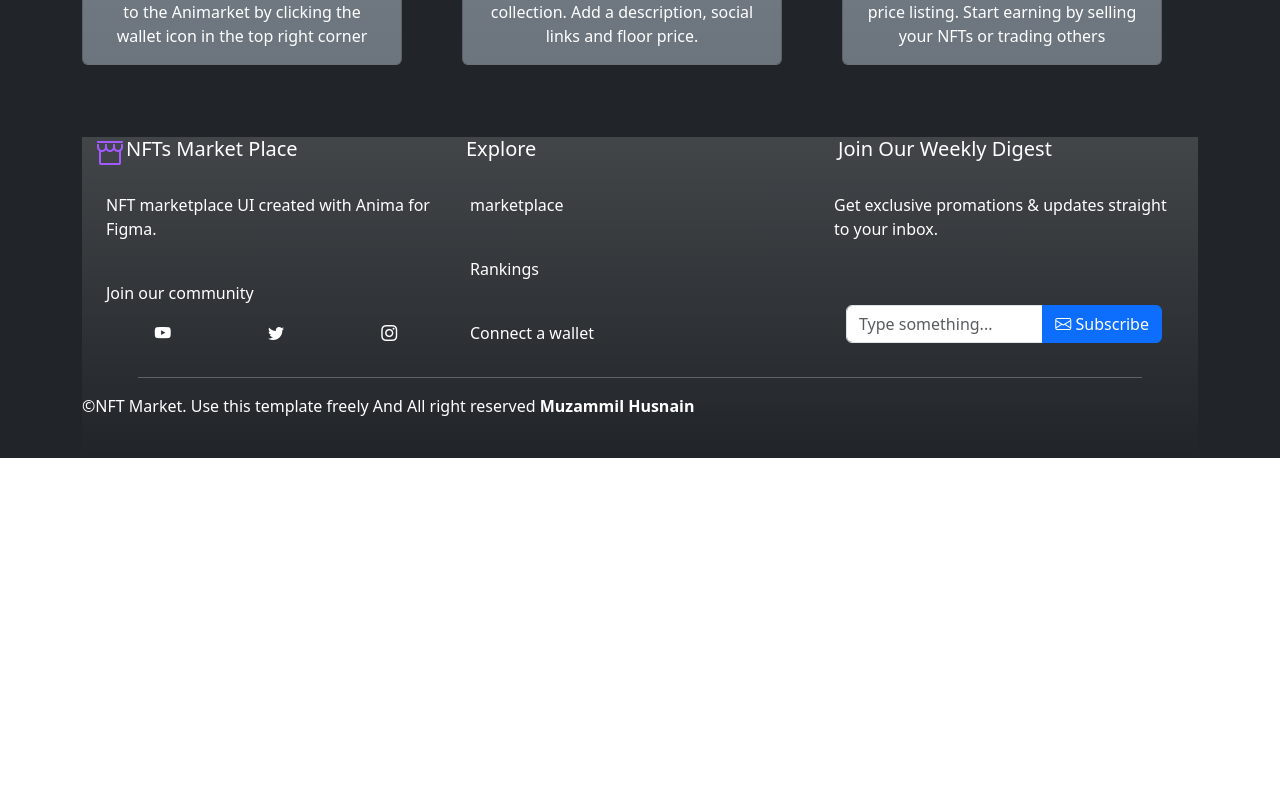
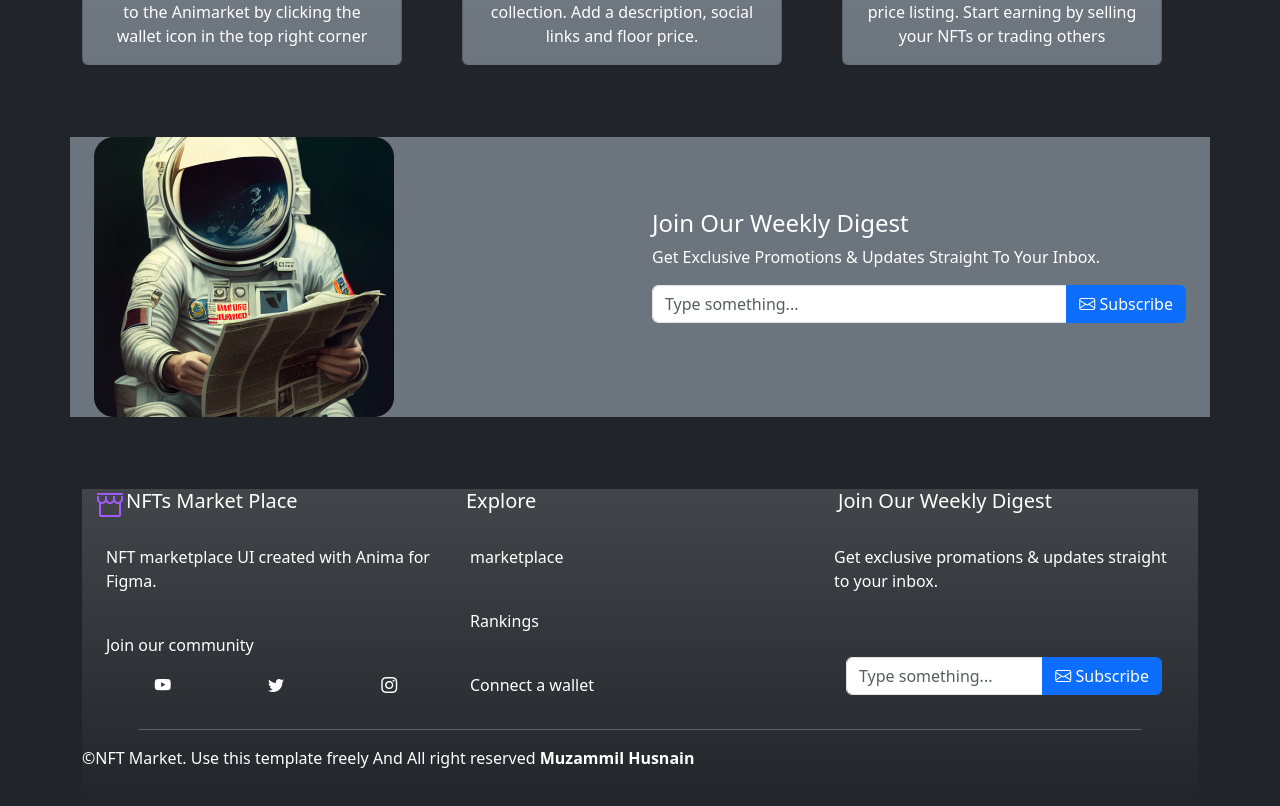
Before and after one commit to muzammilpro/NFT_Landing_Page_in_React.js, a React (Create React App) app: page / in a window 1280 px wide. Shown: the part 3540-4346 px from the top of the page. Before the commit the page ends 3998 px from the top, so only its background shows below. Built offline with nearby package versions, Linux system fonts and the light colour scheme.

Commit message:
Do Some Changes

```diff
--- /dev/null
+++ b/src/Components/JoinOurWeekly/JoinOurWeekly.js
@@ -0,0 +1,31 @@
+import Img from '../../Images/Photo.png'
+
+export default function JoinOurWeekly() {
+    return (
+
+        <div className='container bg-secondary text-white'>
+            <div className="container">
+                <div className="row">
+                    <div className="col">
+                        <img src={Img} alt="" />
+                    </div>
+                    <div className="col">
+<br/>
+<br/>
+<br/>
+                        <div className=''><h4>Join Our Weekly Digest</h4>
+                            <p>Get Exclusive Promotions & Updates Straight To Your Inbox.</p>
+                            <div className="input-group">
+
+                                <input type="text" className="form-control" placeholder="Type something..." />
+                                <button className="btn btn-primary"><i class="bi bi-envelope"> </i>Subscribe</button>
+                            </div></div>
+                    </div>
+
+                </div>
+            </div>
+        </div>
+
+
+    )
+}
--- a/src/Pages/HomePage.js
+++ b/src/Pages/HomePage.js
@@ -5,6 +5,7 @@ import TopCreators from '../Components/TopCreators/TopCreators'
 import DiscoverMore from '../Components/DiscoverMore/DiscoverMore'
 import BrowseCategory from '../Components/BrowseCategory/BrowseCategory'
 import HowItWork from '../Components/HowItWork/HowItWork'
+import JoinOurWeekly from '../Components/JoinOurWeekly/JoinOurWeekly'
 import Footer from '../Components/Footer/Footer'
 
 export default function HomePage() {
@@ -23,7 +24,8 @@ export default function HomePage() {
             <br /> <br /> <br />
             <HowItWork/>
             <br /> <br /> <br />
-
+            <JoinOurWeekly />
+            <br /> <br /> <br />
             <Footer />
         </div>
     )
```
